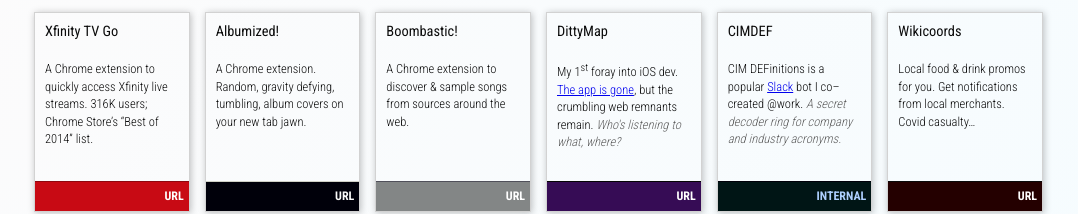
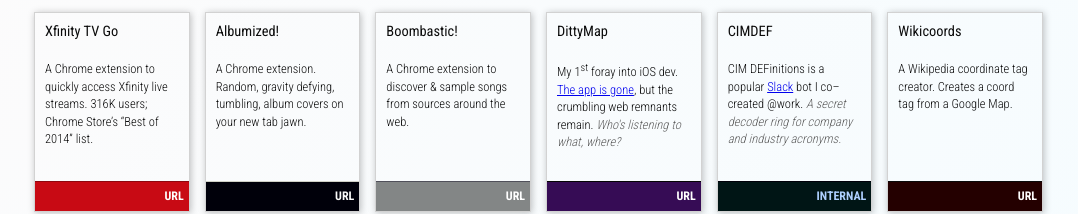
Before and after one commit to rottina/rottina.com, a plain HTML site: page index.html in a window 1280 px wide. Shown: the part 461-675 px from the top of the page, without its empty margins (94-1172 px from the left). Drawn offline with Linux system fonts and the light colour scheme.

Commit message:
Wiki panel updates

```diff
--- a/index.html
+++ b/index.html
@@ -64,7 +64,7 @@
         </div>
         <div class="flex-item">
           <h4>Wikicoords</h4>
-          <p>Local food &amp; drink promos for you. Get notifications from local merchants. Covid casualty&hellip;</p>
+          <p>A Wikipedia coordinate tag creator. Creates a coord tag from a Google Map.</p>
           <a href="https://github.com/rottina/wiki-coords" class="wiki foot">URL</a>
         </div>
       </section>
```
